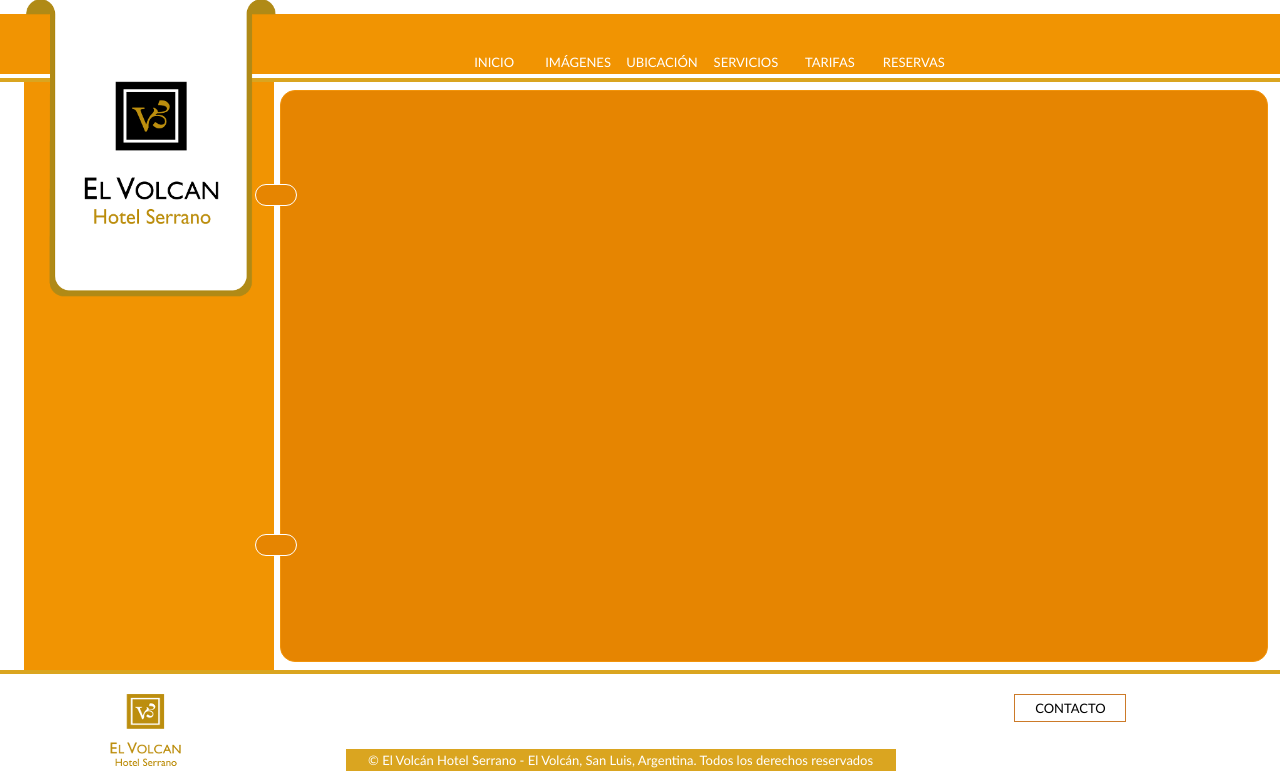
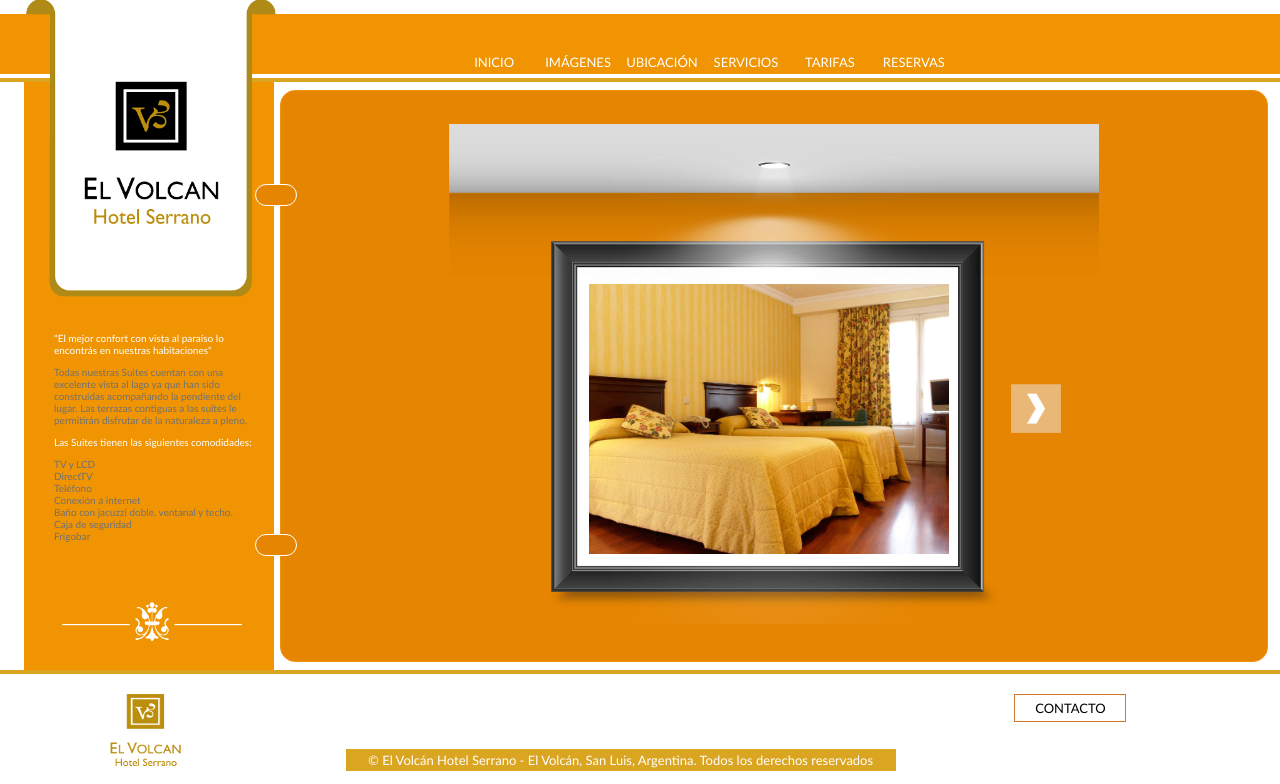
Before and after one commit to ar-soft/elvolcan, a PHP site: page /?axn=imagenes in a window 1280 px wide. Shown: the part 16-800 px from the top of the page. Run offline with PHP 8.4, Linux system fonts and the light colour scheme.

Commit message:
cambios en estilos

```diff
--- a/src/view/home.php
+++ b/src/view/home.php
@@ -1,6 +1,6 @@
 <section class="content-body">
 	<link rel="stylesheet" href="http://code.jquery.com/ui/1.10.3/themes/smoothness/jquery-ui.css">
-	<script src="http://code.jquery.com/jquery-1.9.1.js"></script>
+	<script src="/web-app/js/jquery-2.0.3.min.js"></script>
 	<script src="http://code.jquery.com/ui/1.10.3/jquery-ui.js"></script>
 	<script src="web-app/js/jquery.ui.datepicker.js"></script>
 	<script>
@@ -58,6 +58,6 @@
 	</div>
 	<div id="information">
 		<p>El Hotel posee X habitaciones con todo lo necesario para brindarle el servicio que Ud. se merece.<br>Se encuentra ubicado a YY Km. de San Luis, en una zona atractiva y placentera por sus...</p>
-		<h1>San Miguel Arcangel / El Volcán San Luis Argentina</h1>
+		<h1>San Miguel Arcangel 1163/ El Volcán, San Luis, Argentina <br>Tel: 4494043</h1>
 	</div>
 </section>
--- a/src/view/imagenes.php
+++ b/src/view/imagenes.php
@@ -1,5 +1,41 @@
-<div class="content-column"></div>
+<script src="/web-app/js/jquery-2.0.3.min.js"></script>
+<!--<script src="http://code.jquery.com/jquery-1.9.1.js"></script>-->
+<script src="/web-app/js/elvolcan.js"></script>
+<div class="content-column"><center><p style="color:white">"El mejor confort con vista al paraíso lo encontrás en nuestras habitaciones"</p>
+	<p style="color:#707173">Todas nuestras Suites cuentan con una excelente vista al lago ya que han sido construidas acompañando la pendiente del lugar.
+		Las terrazas contiguas a las suites le permitirán disfrutar de la naturaleza a pleno.</p><p style="color:white">Las Suites tienen las siguientes comodidades:</p>
+		<p style="color:#707173">TV y LCD<br>
+			DirectTV<br>
+			Teléfono<br>
+			Conexión a internet<br>
+			Baño con jacuzzi doble, ventanal y techo.<br>
+			Caja de seguridad<br>
+			Frigobar
+			</p></center><img src="web-app/img/candelabro.png"></div>
 <section class="content-body">
 	<div class="bullets first"></div>
 	<div class="bullets second"></div>
+	<center><img class="light" src="web-app/img/luz.png">
+
+		<div class="image">
+		   <div>
+			<img id="1" src="/web-app/img/gallery/camas.jpg" style="display:none"/>
+		   </div>
+		   <div>
+			<img id="2" src="/web-app/img/gallery/hotel.jpg" style="display:none"/>
+		   </div>
+		</div>
+
+
+		<div class="arrow-left-div">
+			<img src="/web-app/assets/flecha-izq.png" onclick="changeImage('left')" class="flecha-izq" style="display:none"/>
+		</div>
+		<img src="/web-app/img/recuadro.png" id="square">
+		<div class="image-square">
+			<img src="" id=""/>
+		</div>
+		<div class="arrow-right-div">
+			<img src="/web-app/assets/flecha-der.png" onclick="changeImage('right')" class="flecha-der" style="display:block"/>
+		</div>
+	</center>
 </section>
--- a/web-app/css/styles.css
+++ b/web-app/css/styles.css
@@ -67,6 +67,18 @@ ol, ul, menu {
 
 }
 
+.content-column center {
+
+    max-width: 230px;
+    margin-top: 250px;
+}
+
+.content-column p {
+    text-align: left;
+    margin-left: 30px;
+    font-size: 10px;
+}
+
 .content.home .content-column{
     min-height: 0;
 }
@@ -98,26 +110,26 @@ ol, ul, menu {
     position: absolute;
     right: 2%;
     top: 150px;
-    width: 250px;
+    width: 280px;
 }
 .reservation ul {
     padding: 0;
 }
 .form-row-date input {
     height: 18px;
-    width: 36px;
+    width: 70px;
 }
 .reservation img {
     margin: 10px 0 0 30px;
 }
 .content.home .form-row {
-    margin: 14px 15px 14px 20px;
+    margin: 14px 2px 5px 20px;
 }
 .content.contacto .form-row {
     line-height: 30px;
 }
 .form-row-date {
-    margin: 0 15px 5px 75px;
+    margin: 0 2px 5px 20px;
 }
 label {
     display: inline-block;
@@ -139,22 +151,22 @@ label {
 }
 .form-row-date label {
     font-size: 12px;
-    width: 38px;
 }
 input, textarea {
     border: none;
 }
 .form-row input{
     height: 25px;
-    width: 160px;
+    vertical-align: top;
+    width: 198px;
 }
 #message {
     background: none repeat scroll 0 0 #F19402;
-    height: 75px;
-    opacity: 0.85;
+    height: 72px;
+    opacity: 0.55;
     position: absolute;
     top: 433px;
-    width: 50%;
+    width: 620px;
 }
 #message h1 {
     color: #FFFFFF;
```
Also changed, not shown: src/view/contacto.php (+11 -1 lines), src/view/servicios.php (+11 -1 lines), src/view/tarifas.php (+17 -7 lines).
